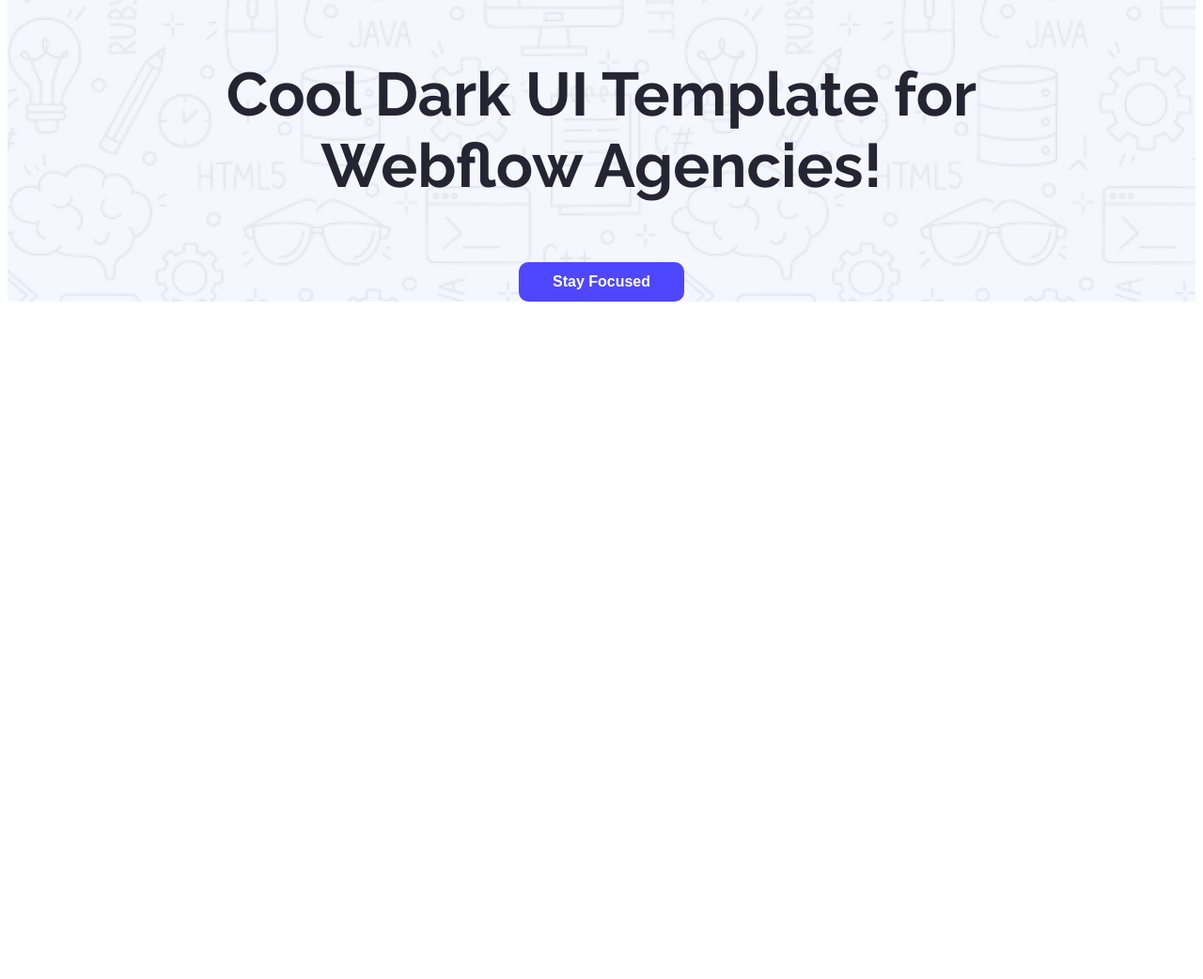
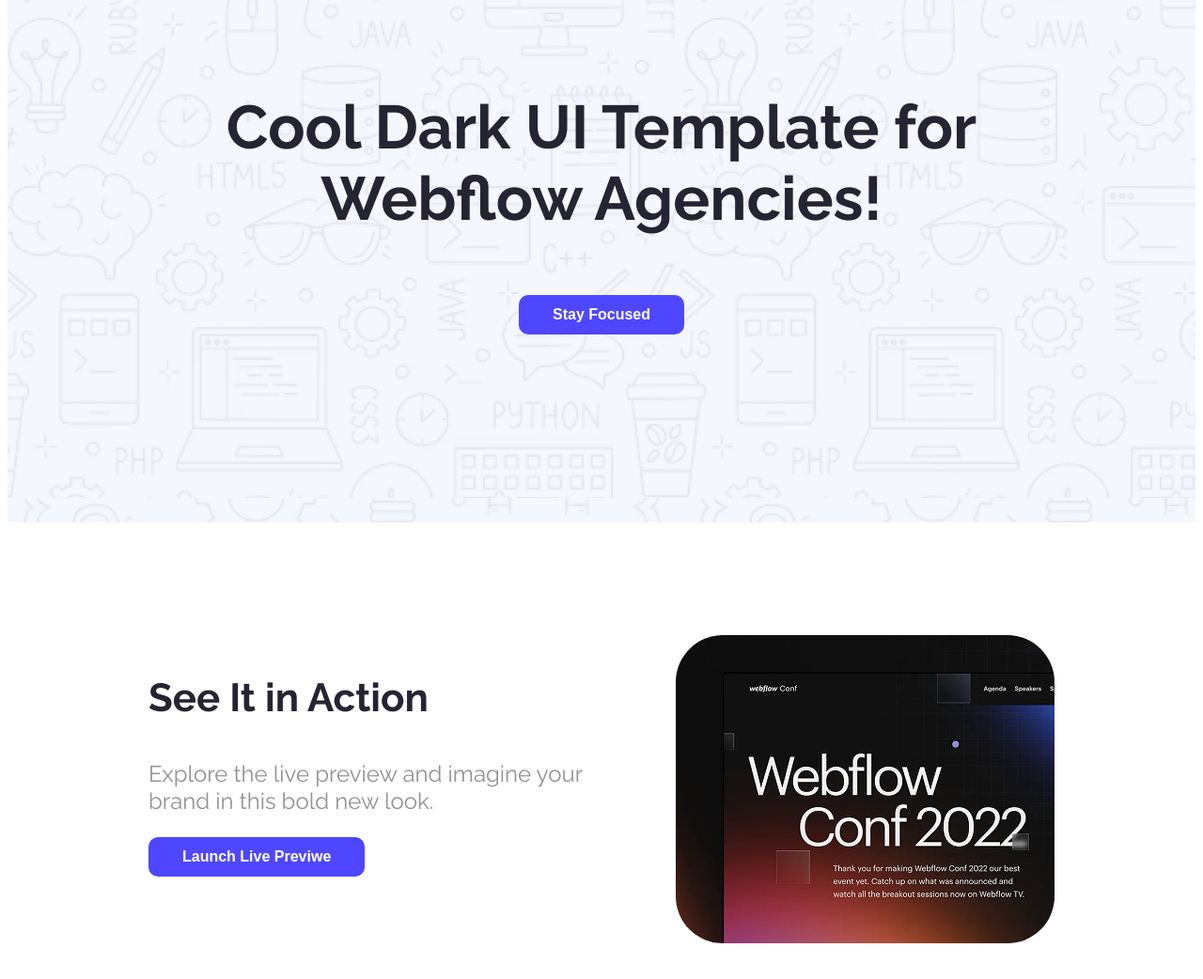
Before and after one commit to khanxsaheb006/Assingnment-01, a plain HTML site: page index.html in a window 1280 px wide. Shown: the part 130-1172 px from the top of the page at 94% size. Before the commit the page ends 800 px from the top, so only its background shows below. Drawn offline with Linux system fonts and the light colour scheme.

Commit message:
added webflow section

```diff
--- a/index.html
+++ b/index.html
@@ -19,11 +19,19 @@
                 <button class="primary-btn">Sing Up</a></button>
             </nav>
             <div class="banner">
-                <p class="banner-description">Cool Dark UI Template for <br> Webflow Agencies!</p>
-                <button class="primary-btn">Stay Focused</button>
+                <p class="banner-description text-clr">Cool Dark UI Template for <br> Webflow Agencies!</p>
+                <button class="primary-btn banner-btn">Stay Focused</button>
             </div>
     </header>
     <main>
+        <div class="webflow">
+            <div class="webflow-content">
+                <p class="webflow-title text-clr">See It in Action</p>
+                <p class="webflow-subtitle">Explore the live preview and imagine your brand in this bold new look.</p>
+                <button class="primary-btn">Launch Live Previwe</button>
+            </div>
+            <img class="webflow-img" src="./Assets/wc-mini.png" alt="">
+        </div>
 
     </main>
     <footer>
--- a/styles/style.css
+++ b/styles/style.css
@@ -27,11 +27,15 @@
     border: none;
     cursor: pointer;
 }
+.text-clr{
+  color: #252432;
+}
 
 
 /* Header Styles */
 header{
   background-image: url('../Assets/Hero-bg.png');
+  background-repeat: repeat;
 }
 
 
@@ -56,12 +60,45 @@ nav{
 /* Banner Styles */
 .banner{
   text-align: center;
+  /* justify-content: center; */
+
 }
 
 .banner-description{
   font-size: 65px;
   font-weight: bold;
-  color: #252432;
   margin-left: auto;
   margin-right: auto;
+  margin-top: 100px;
 }
+
+.banner-btn{
+  margin-bottom: 200px;
+}
+
+/* Main Styles */
+
+/* webflow styles */
+.webflow{
+  display: flex;
+  justify-content: space-between;
+  /* align-items: center; */
+  /* max-width: 1140px; */
+  /* margin: 116px 160px 0px; */
+  margin: 120px 150px 120px 150px;
+}
+
+.webflow-title{
+  font-size: 42px;
+  font-weight: bold;
+}
+.webflow-subtitle{
+  font-size: 24px;
+  font-weight: 400;
+  color: rgba(37, 36, 50, 0.5);
+  width: 517px;
+  /* margin: 70px 0px; */
+}
+.webflow-img{
+  border-radius: 50px;
+}
```
